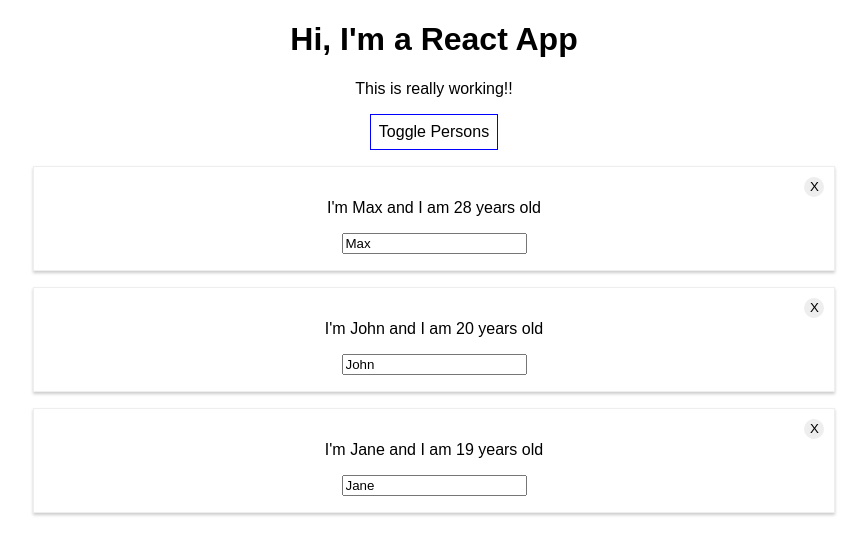
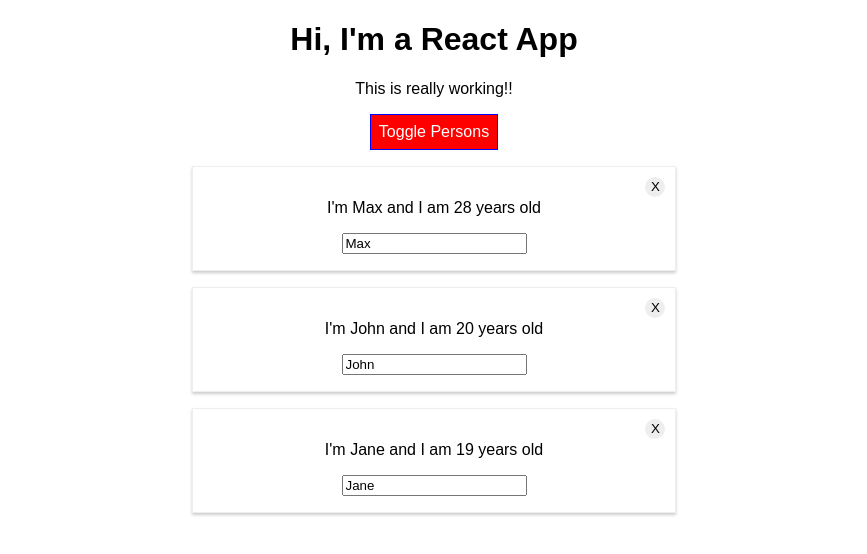
Before and after one commit to Jesuloba-world/my-first-react-app, a React (Create React App) app: page / in a window 1280 px wide. Both pictures are taken after a click on the button "Toggle Persons". Shown: the top 554 px of the page, without its empty margins (206-1073 px from the left). Built offline with nearby package versions, Linux system fonts and the light colour scheme.

Commit message:
styling with Radium

```diff
--- a/package.json
+++ b/package.json
@@ -3,6 +3,7 @@
   "version": "0.1.0",
   "private": true,
   "dependencies": {
+    "radium": "^0.26.1",
     "react": "^17.0.1",
     "react-dom": "^17.0.1",
     "react-scripts": "1.1.5"
--- a/src/App.css
+++ b/src/App.css
@@ -1,3 +1,11 @@
 .App {
   text-align: center;
 }
+
+.red {
+  color: red;
+}
+
+.bold {
+  font-weight: bold;
+}
--- a/src/App.js
+++ b/src/App.js
@@ -1,5 +1,6 @@
 import React, { Component } from 'react';
 import './App.css';
+import Radium, { StyleRoot } from 'radium';
 import Person from './Person/Person';
 
 class App extends Component {
@@ -44,11 +45,17 @@
   render() {
 
     const style = {
-      backgroundColor: 'white',
+      backgroundColor: 'green',
+      color: 'white',
       font: 'inherit',
       border: '1px solid blue',
       padding: '8px',
-      cursor: 'pointer'
+      cursor: 'pointer',
+      transition: 'all .2s',
+      ':hover' : {
+        backgroundColor: 'lightgreen',
+        color: 'black'
+      }
     };
 
     let persons = null;
@@ -66,23 +73,39 @@
           })}
         </div>
       )
+
+      style.backgroundColor = 'red';
+      style[':hover'] = {
+        backgroundColor: 'salmon',
+        color: 'black'
+      }
+    }
+
+    const classes = []
+    if (this.state.persons.length <= 2) {
+      classes.push('red');
+    }
+    if (this.state.persons.length <= 1) {
+      classes.push('bold');
     }
 
     return (
+      <StyleRoot>
         <div className="App">
           <h1>Hi, I'm a React App</h1>
-        <p>This is really working!!</p>
+          <p className={classes.join(' ')}>This is really working!!</p>
           <button
             style = {style}
             onClick={this.togglePersonsHandler} > Toggle Persons
           </button>
           {persons}
         </div>
+      </StyleRoot>
     );
   }
 }
 
-export default App;
+export default Radium(App);
 
 
 /* <Person
--- a/src/Person/Person.js
+++ b/src/Person/Person.js
@@ -1,10 +1,18 @@
 import React from 'react';
 
 import './Person.css';
+import Radium from 'radium'
 
 const person = (props) => {
+
+    const style = {
+        '@media (min-width: 500px)': {
+            width: '450px',
+        }
+    };
+
     return (
-        <div className="Person">
+        <div className="Person" style={style}>
             <p>I'm {props.name} and I am {props.age} years old</p>
             <p>{props.children}</p>
 
@@ -14,4 +22,4 @@
     );
 };
 
-export default person;
+export default Radium(person);
```
Also changed, not shown: 1 other file (tests, documents, lock files or other folders). Lines whose indentation alone changed are shown as unchanged.
